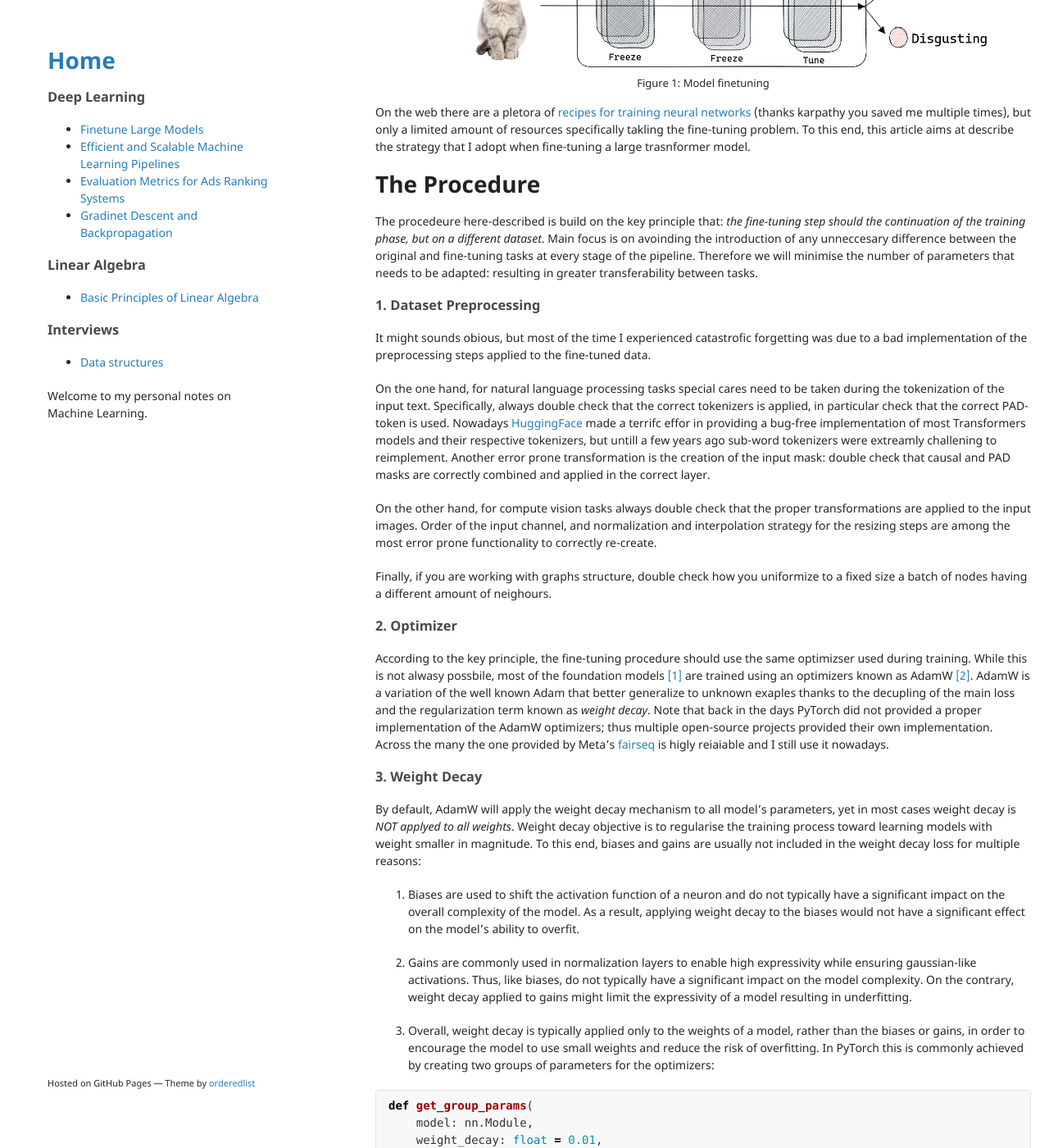
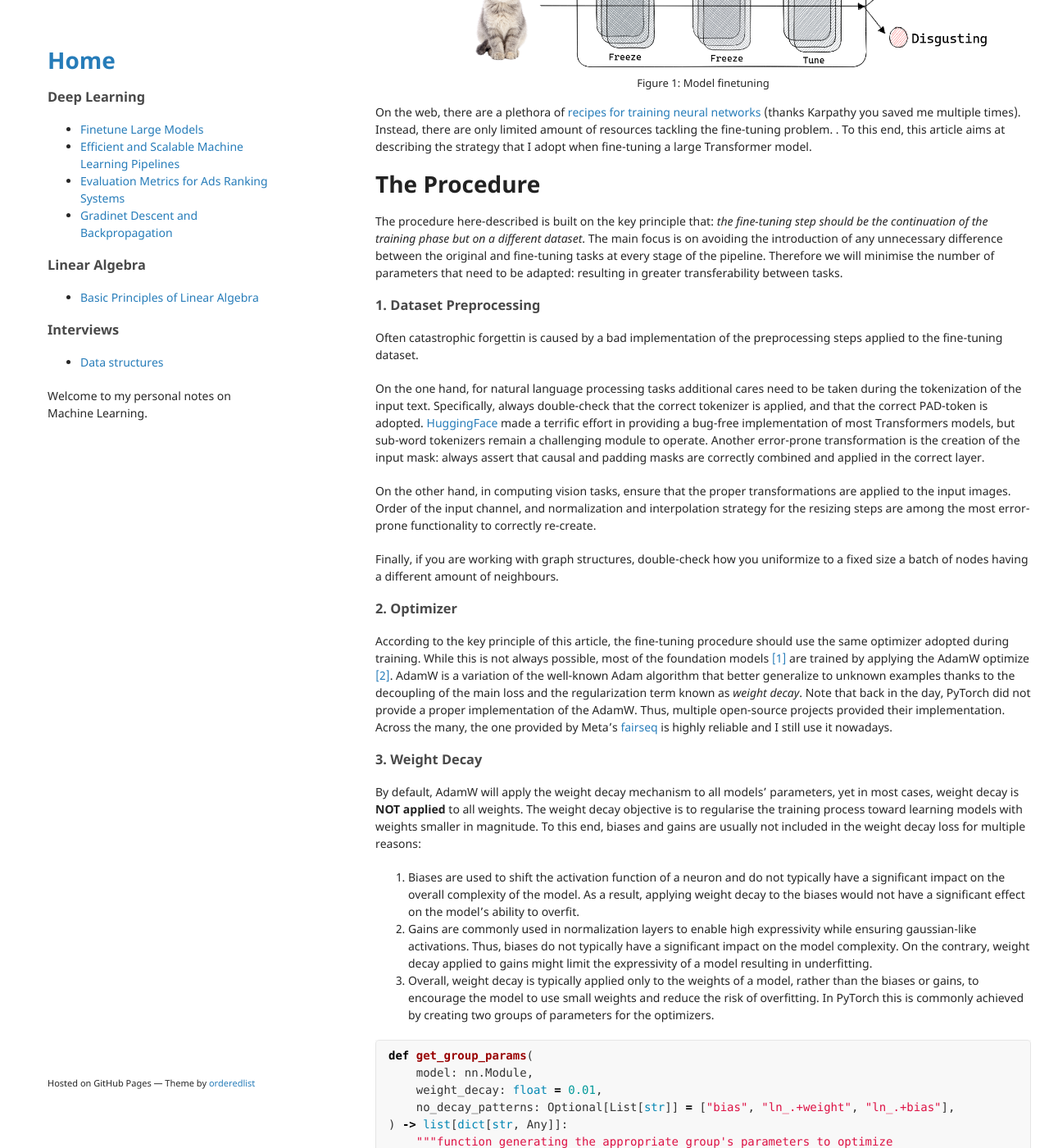
Before and after one commit to andompesta/andompesta.github.io, a Jekyll site: the page built from _posts/2023-01-05-finetune.md, in a window 1280 px wide and 1400 px high, scrolled down 614 px. Shown: the whole window at 82% size. Built offline with Jekyll 4.4.1, drawn with Linux system fonts in a browser that asks for light colours; some of the changed text lies outside the part shown.

Commit message:
add error corrections

````diff
--- a/_posts/2023-01-05-finetune.md
+++ b/_posts/2023-01-05-finetune.md
@@ -7,9 +7,9 @@ tag: "Deep Learning"
 comments_id: 8
 ---
 
-Nowadays, it is common practice to develop new machine learning projects starting from a large pre-trained model and fine-tune it on the task at hand.
-[Sam Altman](https://youtu.be/WHoWGNQRXb0?t=170){:target="_blank"}, at the time of writing the CEO of OpenAI, recently mentioned that he envision a feature where the most valuable startups are the one capable of tune publicly available foundation models to specific domain; rather than train a propretary model from scratch.
-Thus, tune or fine-tune large models is a key capability that machine learning practitoners need to learn as much as being able to train a deep neural networks was a majour skill that each scientist had perfected in the last few years.
+Nowadays, it is common practice to develop new machine learning projects starting from a large pre-trained model and fine-tuning it to the task at hand..
+[Sam Altman](https://youtu.be/WHoWGNQRXb0?t=170){:target="_blank"}, at the time of writing the CEO of OpenAI, recently mentioned that he envisions a feature where the most valuable startups are the ones capable of adapting publicly available foundation models to specific domains; rather than training a proprietary model from scratch.
+Thus, tuning or fine-tuning large models is a key capability that machine learning practitioners need to learn as much as being able to train a deep neural network was a major skill that each scientist had perfected in the last few years.
 
 <div style="text-align:center;" id="fig:intro_finetuning">
     <figure>
@@ -22,52 +22,51 @@ Thus, tune or fine-tune large models is a key capability that machine learning p
 
 
 
-On the web there are a pletora of [recipes for training neural networks](http://karpathy.github.io/2019/04/25/recipe/){:target="_blank"} (thanks karpathy you saved me multiple times), but only a limited amount of resources specifically takling the fine-tuning problem.
-To this end, this article aims at describe the strategy that I adopt when fine-tuning a large trasnformer model.
+On the web, there are a plethora of [recipes for training neural networks](http://karpathy.github.io/2019/04/25/recipe/){:target="_blank"} (thanks Karpathy you saved me multiple times).
+Instead, there are only limited amount of resources tackling the fine-tuning problem. .
+To this end, this article aims at describing the strategy that I adopt when fine-tuning a large Transformer model.
 
 
 # The Procedure
 
-The procedeure here-described is build on the key principle that: *the fine-tuning step should the continuation of the training phase, but on a different dataset*.
-Main focus is on avoinding the introduction of any unneccesary difference between the original and fine-tuning tasks at every stage of the pipeline.
-Therefore we will minimise the number of parameters that needs to be adapted: resulting in greater transferability between tasks.
+The procedure here-described is built on the key principle that: *the fine-tuning step should be the continuation of the training phase but on a different dataset*.
+The main focus is on avoiding the introduction of any unnecessary difference between the original and fine-tuning tasks at every stage of the pipeline.
+Therefore we will minimise the number of parameters that need to be adapted: resulting in greater transferability between tasks.
 
 
 ### 1. Dataset Preprocessing
 
-It might sounds obious, but most of the time I experienced catastrofic forgetting was due to a bad implementation of the preprocessing steps applied to the fine-tuned data.
+Often catastrophic forgettin is caused by a bad implementation of the preprocessing steps applied to the fine-tuning dataset.
 
-On the one hand, for natural language processing tasks special cares need to be taken during the tokenization of the input text.
-Specifically, always double check that the correct tokenizers is applied, in particular check that the correct PAD-token is used.
-Nowadays [HuggingFace](https://huggingface.co/) made a terrifc effor in providing a bug-free implementation of most Transformers models and their respective tokenizers, but untill a few years ago sub-word tokenizers were extreamly challening to reimplement.
-Another error prone transformation is the creation of the input mask: double check that causal and PAD masks are correctly combined and applied in the correct layer.
+On the one hand, for natural language processing tasks additional cares need to be taken during the tokenization of the input text.
+Specifically, always double-check that the correct tokenizer is applied, and that the correct PAD-token is adopted.
+[HuggingFace](https://huggingface.co/) made a terrific effort in providing a bug-free implementation of most Transformers models, but sub-word tokenizers remain a challenging module to operate.
+Another error-prone transformation is the creation of the input mask: always assert that causal and padding masks are correctly combined and applied in the correct layer.
 
-On the other hand, for compute vision tasks always double check that the proper transformations are applied to the input images.
-Order of the input channel, and normalization and interpolation strategy for the resizing steps are among the most error prone functionality to correctly re-create.
+On the other hand, in computing vision tasks, ensure that the proper transformations are applied to the input images.
+Order of the input channel, and normalization and interpolation strategy for the resizing steps are among the most error-prone functionality to correctly re-create.
 
-Finally, if you are working with graphs structure, double check how you uniformize to a fixed size a batch of nodes having a different amount of neighours.
+Finally, if you are working with graph structures, double-check how you uniformize to a fixed size a batch of nodes having a different amount of neighbours.
 
 ### 2. Optimizer
 
-According to the key principle, the fine-tuning procedure should use the same optimizser used during training.
-While this is not alwasy possbile, most of the foundation models [[1]](#ref:foundation-models) are trained using an optimizers known as AdamW [[2]](#ref:loshchilov).
-AdamW is a variation of the well known Adam that better generalize to unknown exaples thanks to the decupling of the main loss and the regularization term known as *weight decay*.
-Note that back in the days PyTorch did not provided a proper implementation of the AdamW optimizers; thus multiple open-source projects provided their own implementation.
-Across the many the one provided by Meta's [fairseq](https://github.com/facebookresearch/fairseq/blob/58cc6cca18f15e6d56e3f60c959fe4f878960a60/fairseq/optim/adam.py#L110){:target="_blank"} is higly reiaiable and I still use it nowadays.
+According to the key principle of this article, the fine-tuning procedure should use the same optimizer adopted during training.
+While this is not always possible, most of the foundation models [[1]](#ref:foundation-models) are trained by applying the AdamW optimize [[2]](#ref:loshchilov).
+AdamW is a variation of the well-known Adam algorithm that better generalize to unknown examples thanks to the decoupling of the main loss and the regularization term known as *weight decay*.
+Note that back in the day, PyTorch did not provide a proper implementation of the AdamW.
+Thus, multiple open-source projects provided their implementation.
+Across the many, the one provided by Meta’s [fairseq](https://github.com/facebookresearch/fairseq/blob/58cc6cca18f15e6d56e3f60c959fe4f878960a60/fairseq/optim/adam.py#L110){:target="_blank"} is highly reliable and I still use it nowadays.
 
 
 ### 3. Weight Decay
 
-By default, AdamW will apply the weight decay mechanism to all model's parameters, yet in most cases weight decay is *NOT applyed to all weights*.
-Weight decay objective is to regularise the training process toward learning models with weight smaller in magnitude.
+By default, AdamW will apply the weight decay mechanism to all models' parameters, yet in most cases, weight decay is **NOT applied** to all weights.
+The weight decay objective is to regularise the training process toward learning models with weights smaller in magnitude.
 To this end, biases and gains are usually not included in the weight decay loss for multiple reasons:
 
- 1. Biases are used to shift the activation function of a neuron and do not typically have a significant impact on the overall complexity of the model. As a result, applying weight decay to the biases would not have a significant effect on the model's ability to overfit.
-
- 2. Gains are commonly used in normalization layers to enable high expressivity while ensuring gaussian-like activations. Thus, like biases, do not typically have a significant impact on the model complexity. On the contrary, weight decay applied to gains might limit the expressivity of a model resulting in underfitting.
-
- 3. Overall, weight decay is typically applied only to the weights of a model, rather than the biases or gains, in order to encourage the model to use small weights and reduce the risk of overfitting.
-In PyTorch this is commonly achieved by creating two groups of parameters for the optimizers:
+ 1. Biases are used to shift the activation function of a neuron and do not typically have a significant impact on the overall complexity of the model. As a result, applying weight decay to the biases would not have a significant effect on the model’s ability to overfit.
+ 2. Gains are commonly used in normalization layers to enable high expressivity while ensuring gaussian-like activations. Thus, biases do not typically have a significant impact on the model complexity. On the contrary, weight decay applied to gains might limit the expressivity of a model resulting in underfitting.
+ 3. Overall, weight decay is typically applied only to the weights of a model, rather than the biases or gains, to encourage the model to use small weights and reduce the risk of overfitting. In PyTorch this is commonly achieved by creating two groups of parameters for the optimizers.
 
 ```python
 def get_group_params(
@@ -113,12 +112,12 @@ If you don't like regex patterns, karpathy provided a nite alternative implement
 
 ### 4. Learning Rate
 
-While finetuning your models, you will be surprised but you will find out that the best performing learning rate will be quite small.
+While finetuning your models, you will be surprised but you will find out that the best-performing learning rate will be quite small.
 A sound starting point is a learning rate of `5e-5`.
-As overmentioned, such learning rate is extreamly small compared to when you train a neural network from strach, but it will fit the new data well and prevent catastrofic forgetting.
+As overmentioned, such a learning rate is extremely small compared to when you train a neural network from scratch, but it will fit the new data well and prevent catastrophic forgetting.
 
-Moreover, in many cases it is benficial to use a learning rate scheduler while fine-tuning your model.
-Across the many learning rate schedulers a linear decay scheduler with warmup phase works well while being simple to implement.
+Moreover, in many cases, it is beneficial to use a learning rate scheduler while fine-tuning your model.
+Across the many learning rate schedulers a linear decay scheduler with a warmup phase works well while being simple to implement.
 
 ```python
 from torch.optim.lr_scheduler import LambdaLR
@@ -146,10 +145,9 @@ def get_linear_scheduler_with_warmup(
 
     return LambdaLR(optim, lr_lambda, last_epoch)
 ```
-
-The assuption is to linearnly increase the learning rate during the warmup phase (usualy lasting for one epoch), so to gradually align the weights of the models to the new task.
-Afterward, the learning rate is gradually decreased to allows for finegrained adjustments of the weights.
-Fig. [[2]](#fig:scheduler) shows how the learning rate is adjust across different epochs.
+The assumption is to linearly increase the learning rate during the warmup phase (usually lasting for one epoch), to gradually align the weights of the models to the new task.
+Afterwards, the learning rate is gradually decreased to allow for fine-grained adjustments of the weights.
+Fig. [[2]](#fig:scheduler) shows how the learning rate is adjusted across different epochs.
 
 <div style="text-align:center;" id="fig:scheduler">
     <figure>
@@ -161,12 +159,12 @@
 </div>
 
 
-### 5. Parameter feezing
+<!-- ### 5. Parameter feezing
 
 
 ## 6. Overfit
 
-Overfit a single batch and achieve 100 training performances and decraseing eval performance
+Overfit a single batch and achieve 100 training performances and decraseing eval performance -->
 
 # Refereces
 
````
